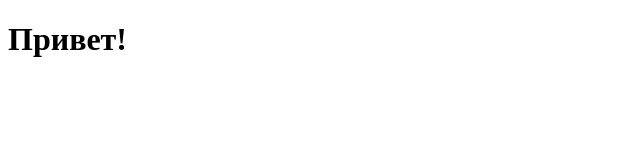
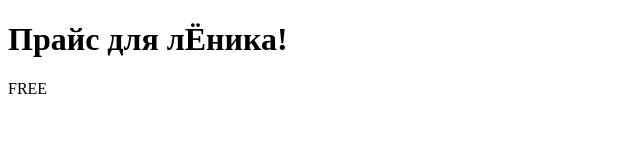
Before and after one commit to Nikpro200125/nikpro200125.github.io, a plain HTML site: page index.html in a window 1280 px wide. Shown: the whole page, without its empty margins (0-640 px from the left). Drawn offline with Linux system fonts and the light colour scheme.

Commit message:
Update index.html

```diff
--- a/index.html
+++ b/index.html
@@ -3,6 +3,7 @@
     <link rel="stylesheet" type="text/css" href="style.css">
 </head>
 <body>
-    <h1>Привет!</h1>
+    <h1>Прайс для лЁника!</h1>
+    <p style="font-size: 76">FREE</p>
 </body>
 </html>
```
